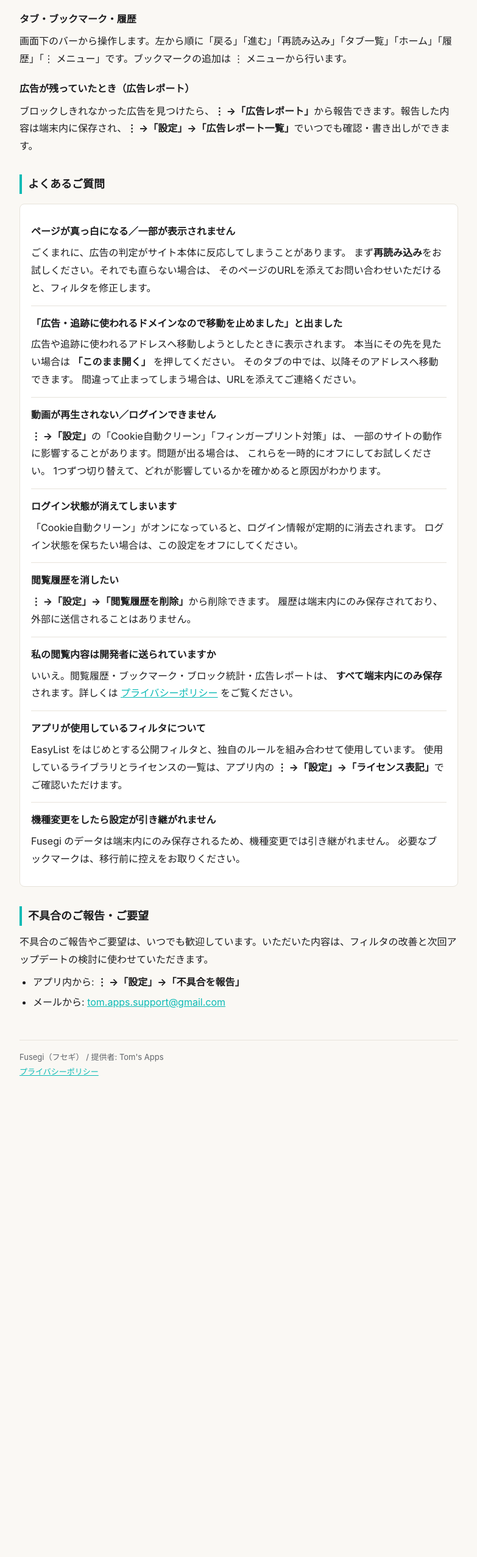
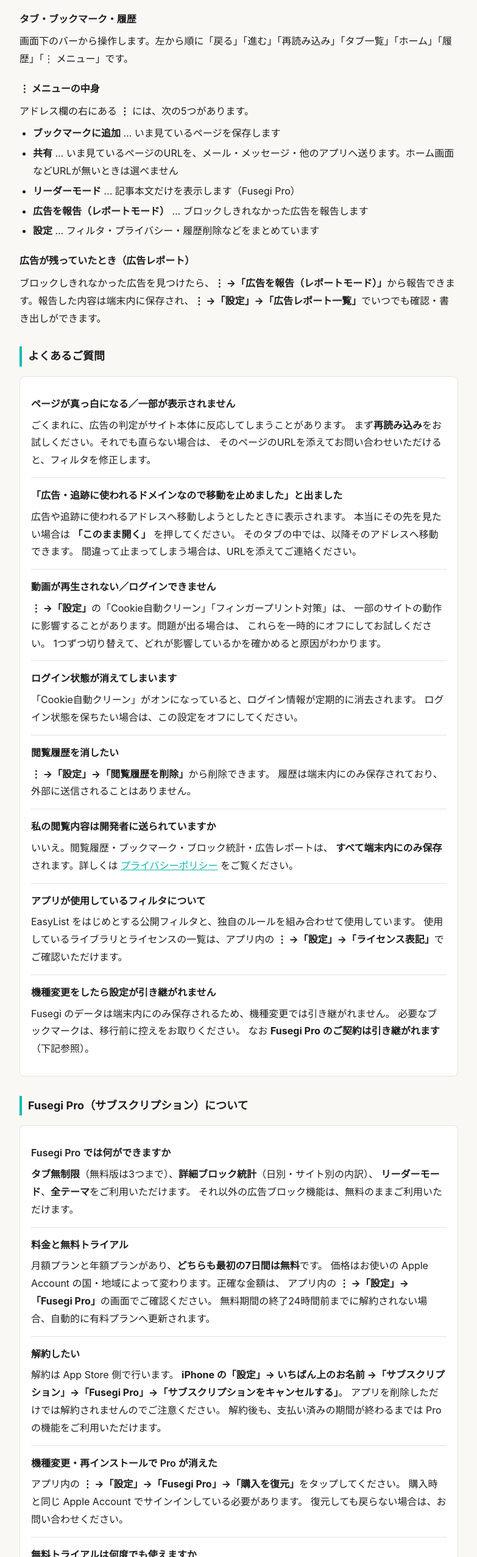
Before and after one commit to Tomoya7001/fusegi-legal, a plain HTML site: page support.html in a window 1280 px wide. Shown: the part 923-3476 px from the top of the page at 61% size, without its empty margins (248-1031 px from the left). Before the commit the page ends 2756 px from the top, so only its background shows below. Drawn offline with Linux system fonts and the light colour scheme.

Commit message:
Add files via upload

```diff
--- a/support.html
+++ b/support.html
@@ -101,10 +101,20 @@
 <p>アドレス欄の左にある盾のマークに、そのページでブロックした数が表示されます。マークを押すと、そのページ・今日・これまでの合計を確認できます。</p>
 
 <h3>タブ・ブックマーク・履歴</h3>
-<p>画面下のバーから操作します。左から順に「戻る」「進む」「再読み込み」「タブ一覧」「ホーム」「履歴」「⋮ メニュー」です。ブックマークの追加は ⋮ メニューから行います。</p>
+<p>画面下のバーから操作します。左から順に「戻る」「進む」「再読み込み」「タブ一覧」「ホーム」「履歴」「⋮ メニュー」です。</p>
+
+<h3>⋮ メニューの中身</h3>
+<p>アドレス欄の右にある <strong>⋮</strong> には、次の5つがあります。</p>
+<ul>
+  <li><strong>ブックマークに追加</strong> … いま見ているページを保存します</li>
+  <li><strong>共有</strong> … いま見ているページのURLを、メール・メッセージ・他のアプリへ送ります。ホーム画面などURLが無いときは選べません</li>
+  <li><strong>リーダーモード</strong> … 記事本文だけを表示します（Fusegi Pro）</li>
+  <li><strong>広告を報告（レポートモード）</strong> … ブロックしきれなかった広告を報告します</li>
+  <li><strong>設定</strong> … フィルタ・プライバシー・履歴削除などをまとめています</li>
+</ul>
 
 <h3>広告が残っていたとき（広告レポート）</h3>
-<p>ブロックしきれなかった広告を見つけたら、<strong>⋮ →「広告レポート」</strong>から報告できます。報告した内容は端末内に保存され、<strong>⋮ →「設定」→「広告レポート一覧」</strong>でいつでも確認・書き出しができます。</p>
+<p>ブロックしきれなかった広告を見つけたら、<strong>⋮ →「広告を報告（レポートモード）」</strong>から報告できます。報告した内容は端末内に保存され、<strong>⋮ →「設定」→「広告レポート一覧」</strong>でいつでも確認・書き出しができます。</p>
 
 <h2>よくあるご質問</h2>
 
@@ -178,6 +188,68 @@
     <p class="a">
       Fusegi のデータは端末内にのみ保存されるため、機種変更では引き継がれません。
       必要なブックマークは、移行前に控えをお取りください。
+      なお <strong>Fusegi Pro のご契約は引き継がれます</strong>（下記参照）。
+    </p>
+  </div>
+
+</div>
+
+<h2>Fusegi Pro（サブスクリプション）について</h2>
+
+<div class="card">
+
+  <div class="faq">
+    <p class="q">Fusegi Pro では何ができますか</p>
+    <p class="a">
+      <strong>タブ無制限</strong>（無料版は3つまで）、<strong>詳細ブロック統計</strong>（日別・サイト別の内訳）、
+      <strong>リーダーモード</strong>、<strong>全テーマ</strong>をご利用いただけます。
+      それ以外の広告ブロック機能は、無料のままご利用いただけます。
+    </p>
+  </div>
+
+  <div class="faq">
+    <p class="q">料金と無料トライアル</p>
+    <p class="a">
+      月額プランと年額プランがあり、<strong>どちらも最初の7日間は無料</strong>です。
+      価格はお使いの Apple Account の国・地域によって変わります。正確な金額は、
+      アプリ内の <strong>⋮ →「設定」→「Fusegi Pro」</strong>の画面でご確認ください。
+      無料期間の終了24時間前までに解約されない場合、自動的に有料プランへ更新されます。
+    </p>
+  </div>
+
+  <div class="faq">
+    <p class="q">解約したい</p>
+    <p class="a">
+      解約は App Store 側で行います。
+      <strong>iPhone の「設定」→ いちばん上のお名前 →「サブスクリプション」→「Fusegi Pro」→「サブスクリプションをキャンセルする」</strong>。
+      アプリを削除しただけでは解約されませんのでご注意ください。
+      解約後も、支払い済みの期間が終わるまでは Pro の機能をご利用いただけます。
+    </p>
+  </div>
+
+  <div class="faq">
+    <p class="q">機種変更・再インストールで Pro が消えた</p>
+    <p class="a">
+      アプリ内の <strong>⋮ →「設定」→「Fusegi Pro」→「購入を復元」</strong>をタップしてください。
+      購入時と同じ Apple Account でサインインしている必要があります。
+      復元しても戻らない場合は、お問い合わせください。
+    </p>
+  </div>
+
+  <div class="faq">
+    <p class="q">無料トライアルは何度でも使えますか</p>
+    <p class="a">
+      無料トライアルは Apple Account ごとに1回だけご利用いただけます。
+      月額プランでトライアルを使われた場合、年額プランでは重ねてご利用いただけません。
+    </p>
+  </div>
+
+  <div class="faq">
+    <p class="q">返金してほしい</p>
+    <p class="a">
+      お支払いはすべて Apple が処理しており、返金の可否も Apple が判断します。
+      Apple の <a href="https://reportaproblem.apple.com/">reportaproblem.apple.com</a> からご申請ください。
+      開発者側で返金の手続きを行うことはできません。
     </p>
   </div>
 
```
